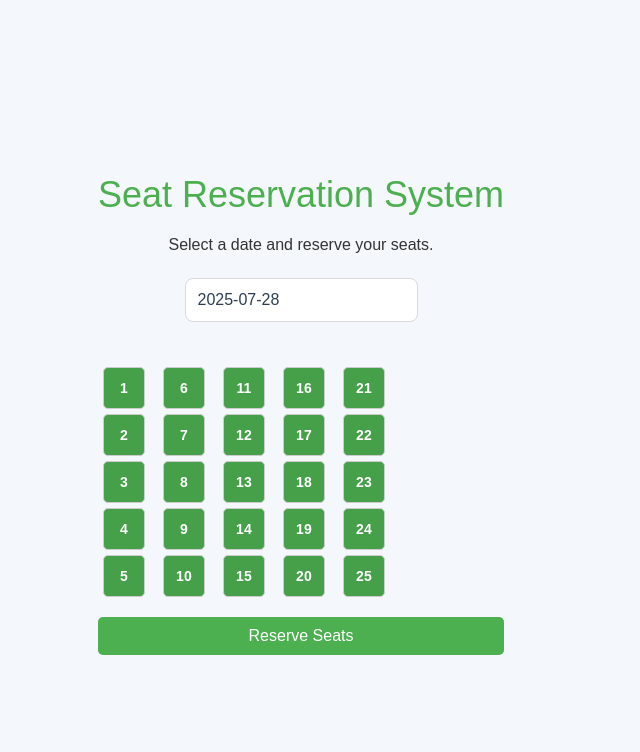
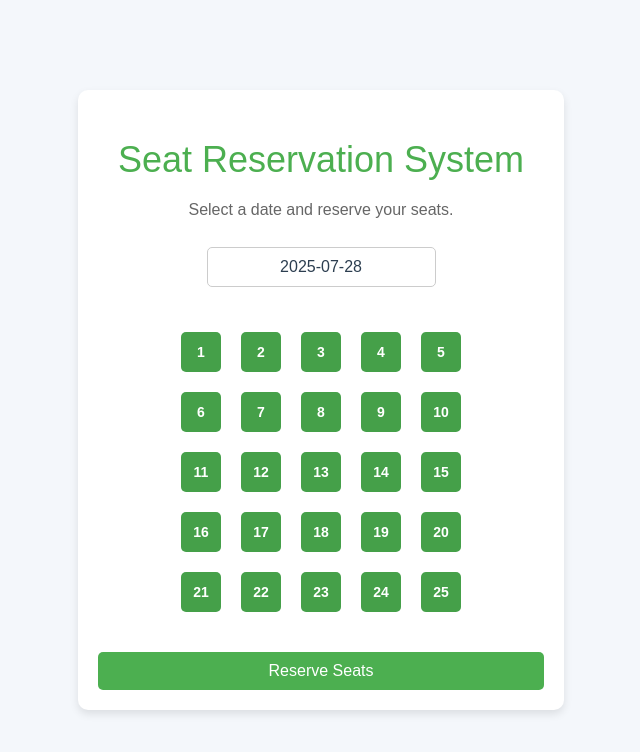
Before and after one commit to Prajna-MAX/Hack-a-League, a React (Create React App) app in the folder front/: page /seats in a window 1280 px wide. Shown: the top 752 px of the page, without its empty margins (339-979 px from the left). Built offline with nearby package versions, Linux system fonts and the light colour scheme; no server answers.

Commit message:
seats css

```diff
--- a/front/src/components/seat.css
+++ b/front/src/components/seat.css
@@ -1,41 +1,108 @@
-.seat-recommendation {
+/* General Styles */
+body {
+    font-family: Arial, sans-serif;
+    background-color: #f4f4f9;
+    margin: 0;
+    padding: 0;
+    display: flex;
+    justify-content: center;
+    align-items: center;
+    height: 100vh;
+  }
+
+  .seat-recommendation {
+    background-color: #ffffff;
+    padding: 20px;
+    border-radius: 10px;
+    box-shadow: 0 4px 8px rgba(0, 0, 0, 0.1);
+    max-width: 800px;
+    width: 100%;
     text-align: center;
   }
 
+  h2 {
+    color: #333;
+    margin-bottom: 10px;
+  }
+
+  p {
+    color: #666;
+    margin-bottom: 20px;
+  }
+
+  /* Date Picker Styles */
+  .react-datepicker-wrapper {
+    display: inline-block;
+    margin-bottom: 20px;
+  }
+
+  .react-datepicker__input-container input {
+    padding: 10px;
+    border: 1px solid #ccc;
+    border-radius: 5px;
+    font-size: 16px;
+    text-align: center;
+  }
+
+  /* Seat Grid Styles */
   .seat-grid {
-    display: grid;
-    grid-template-columns: repeat(5, 50px);
+    display: flex;
+    flex-direction: column;
+    align-items: center;
     gap: 10px;
-    margin-top: 20px;
+    margin-bottom: 20px;
+  }
+
+  .seat-row {
+    display: flex;
+    gap: 10px;
   }
 
   .seat {
-    width: 50px;
-    height: 50px;
+    width: 40px;
+    height: 40px;
     display: flex;
     justify-content: center;
     align-items: center;
-    border: 1px solid #ccc;
+    border-radius: 5px;
     cursor: pointer;
+    font-size: 14px;
     font-weight: bold;
+    transition: background-color 0.3s ease;
   }
 
   .seat.available {
-    background-color: #90ee90;
+    background-color: #4caf50; /* Green for available seats */
+    color: white;
+  }
+
+  .seat.available:hover {
+    background-color: #45a049; /* Darker green on hover */
   }
 
   .seat.selected {
-    background-color: #ffcc00;
+    background-color: #ffeb3b; /* Yellow for selected seats */
+    color: black;
   }
 
   .seat.booked {
-    background-color: #ff6347;
+    background-color: #f44336; /* Red for booked seats */
+    color: white;
     cursor: not-allowed;
   }
 
+  /* Reserve Button Styles */
   button {
-    padding: 10px;
-    margin-top: 15px;
+    padding: 10px 20px;
+    background-color: #2196f3; /* Blue for the button */
+    color: white;
+    border: none;
+    border-radius: 5px;
     font-size: 16px;
     cursor: pointer;
+    transition: background-color 0.3s ease;
   }
+
+  button:hover {
+    background-color: #1976d2; /* Darker blue on hover */
+  }
```
